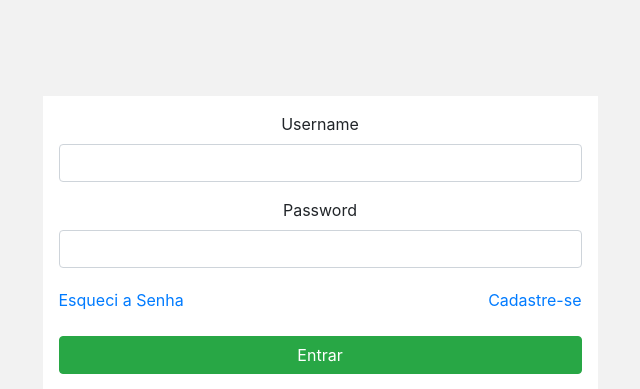
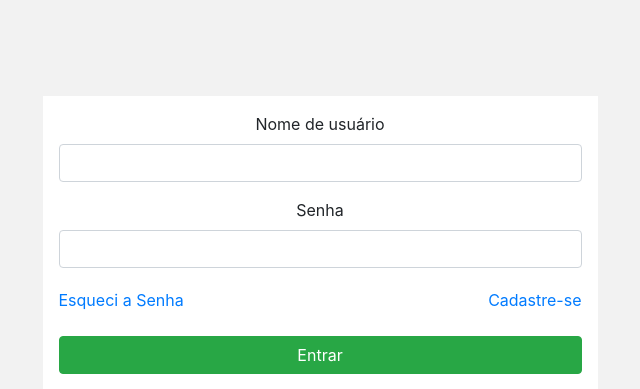
Before and after one commit to Drunpy/webfoot, a Django app: page / in a window 1280 px wide. Shown: the top 389 px of the page, without its empty margins (320-960 px from the left). Run offline with Django 3.2, Linux system fonts and the light colour scheme; parts of the project's set-up code (start-up, migrations or seed data) failed here and were passed over; some libraries are stand-ins or nearby versions.

Commit message:
change: translate login page

```diff
--- a/core/templates/core/index.html
+++ b/core/templates/core/index.html
@@ -16,13 +16,13 @@
                 <div class="row mb-1">
                     <div class="col-12">
                         <div class="form-group">
-                            <label for="username">Username</label>
+                            <label for="username">Nome de usuário</label>
                             <input type="text" class="form-control" id="username" name="username" />
                         </div>
                     </div>
                     <div class="col-12">
                         <div class="form-group">
-                            <label for="username">Password</label>
+                            <label for="username">Senha</label>
                             <input type="password" class="form-control" id="password" name="password" />
                         </div>
                     </div>
```
